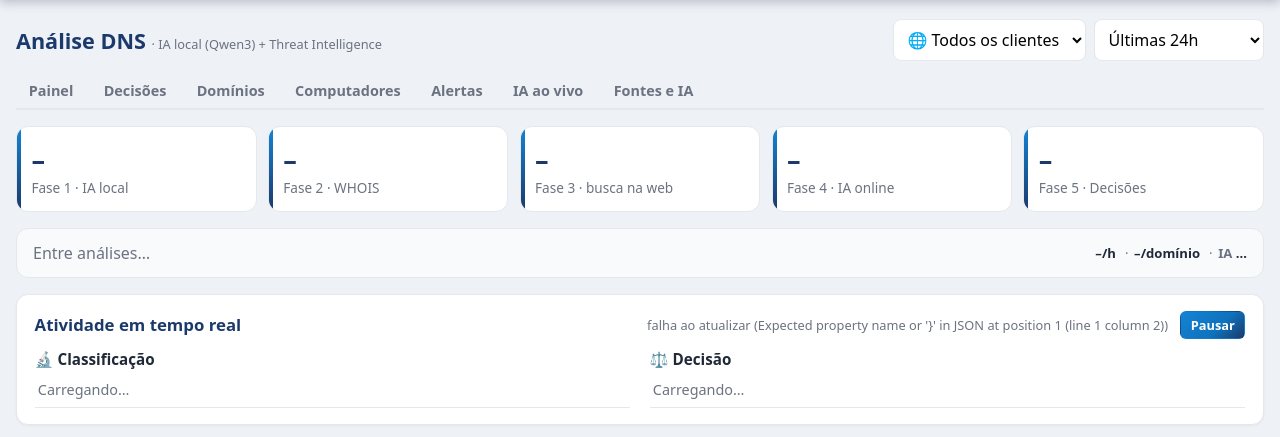
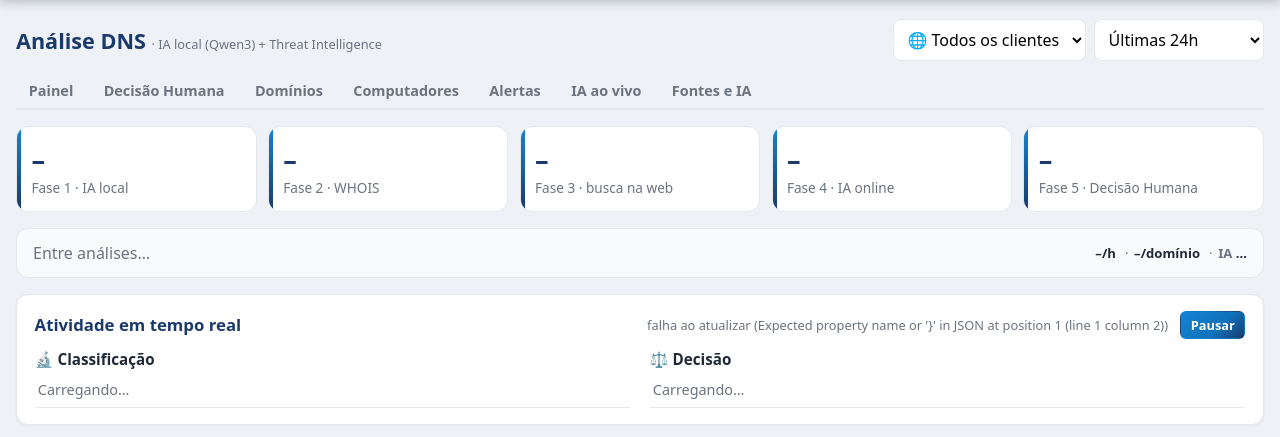
Before and after one commit to Dailison/2D-DNS-Guard, a Python web app: template web/app/templates/admin/analise/ia.html in a window 1280 px wide. Shown: the part 39-476 px from the top of the page. Run offline with Jinja, Linux system fonts and the light colour scheme; the template is opened without the code that fills it, so the values that code supplies are empty.

Commit message:
Fase 5 passa a se chamar Decisão Humana (menu, aba, card, etiqueta de origem, histórico, READMEs)
Co-Authored-By: Claude Opus 5.5 <noreply@anthropic.com>

```diff
--- a/analyzer/dnsanalyzer/api.py
+++ b/analyzer/dnsanalyzer/api.py
@@ -1652,7 +1652,7 @@ def dominio_historico(name: str):
                                                        f"{float(antes.get('confianca') or 0) * 100:.0f}%" if antes else "")})
     tl.sort(key=lambda x: x["at"] or datetime.min.replace(tzinfo=timezone.utc))
     estado = ("bloqueado (" + ", ".join(listas_atuais) + ")" if [x for x in listas_atuais if x != "para_revisar"]
-              else "em Decisões (fase 5)" if "para_revisar" in listas_atuais
+              else "na Decisão Humana (fase 5)" if "para_revisar" in listas_atuais
               else "whitelist (" + ", ".join(wl) + ")" if wl else "aprovado (fora de listas)" if d["revisado_at"] else "em análise")
     return {"domain": reg, "estado": estado, "classificacao": d["classification"], "categoria": d["category"], "servico": d["topic"],
             "recomendacao": d["corp_action"], "motivo": d["corp_reason"], "fonte": _FONTE.get(d["classified_by"], d["classified_by"]),
@@ -1663,14 +1663,14 @@ def dominio_historico(name: str):
 
 
 ORIGEM = {"f1:local": "Fase 1 · IA local", "f2:local": "Fase 2 · IA local", "f3:local": "Fase 3 · IA local",
-          "local": "IA local", "f4:online": "Fase 4 · IA online", "f5:ti": "Fase 5 · equipe de TI",
+          "local": "IA local", "f4:online": "Fase 4 · IA online", "f5:ti": "Fase 5 · Decisão Humana",
           "auto": "bloqueio automático", "regras": "regras (feeds/travas)", "catalogo": "catálogo"}
 _EVENTO_TITULO = {"aprovado": "liberado (Aprovados)", "whois_start": "Fase 2 · consultando WHOIS", "whois_done": "Fase 2 · WHOIS + IA local",
                   "whois_error": "Fase 2 · WHOIS indisponível", "search_start": "Fase 3 · buscando na web",
                   "search_done": "Fase 3 · busca na web + IA local", "search_error": "Fase 3 · busca indisponível",
                   "llm_start": "Fase 1 · IA local analisando", "llm_error": "Fase 1 · falha da IA local",
                   "online_done": "Fase 4 · IA online", "lista_add": "entrou numa lista", "lista_rem": "saiu de uma lista",
-                  "fase5": "foi para Decisões (fase 5)", "decisao": "decisão manual", "auto_block": "bloqueio automático",
+                  "fase5": "foi para a Decisão Humana (fase 5)", "decisao": "decisão manual", "auto_block": "bloqueio automático",
                   "rules_alert": "alerta das regras"}
 
 
--- a/web/app/templates/admin/analise/_base.html
+++ b/web/app/templates/admin/analise/_base.html
@@ -75,7 +75,7 @@
 </div>
 <nav class="an-tabs">
   <a href="{{ url_for('analise.painel', t=tid) }}" class="{{ 'on' if aba=='painel' }}">Painel</a>
-  <a href="{{ url_for('analise.decisoes', t=tid) }}" class="{{ 'on' if aba=='decisoes' }}">Decisões{% if fila_total %} <span class="sev high">{{ fila_total }}</span>{% endif %}</a>
+  <a href="{{ url_for('analise.decisoes', t=tid) }}" class="{{ 'on' if aba=='decisoes' }}">Decisão Humana{% if fila_total %} <span class="sev high">{{ fila_total }}</span>{% endif %}</a>
   <a href="{{ url_for('analise.dominios', t=tid) }}" class="{{ 'on' if aba=='dominios' }}">Domínios</a>
   <a href="{{ url_for('analise.computadores', t=tid) }}" class="{{ 'on' if aba=='computadores' }}">Computadores</a>
   <a href="{{ url_for('analise.alertas', t=tid) }}" class="{{ 'on' if aba=='alertas' }}">Alertas</a>
--- a/web/app/templates/admin/analise/decisoes.html
+++ b/web/app/templates/admin/analise/decisoes.html
@@ -2,7 +2,7 @@
 {% import "admin/analise/_macros.html" as m with context %}
 {% block an %}
 <div class="card">
-  <h2 style="margin-bottom:.3rem">Decisões · fase 5 <span class="mut" style="font-size:.85rem;font-weight:400">· classificação manual pela equipe de TI da 2D</span></h2>
+  <h2 style="margin-bottom:.3rem">Fase 5 · Decisão Humana <span class="mut" style="font-size:.85rem;font-weight:400">· classificação manual pela equipe de TI da 2D</span></h2>
   <p class="hint" style="margin:.2rem 0 .6rem">Todo site novo passa pela IA sozinho: <b>1</b> IA local → <b>2</b> WHOIS + IA local → <b>3</b> busca na web + IA local → <b>4</b> IA online (Gemini).
     A IA online <b>valida</b> a sugestão da IA local: com confiança, o site vai direto para a lista certa (ou para nenhuma). Aqui ficam só os que nem ela resolveu com confiança, com a lista sugerida.
     <b>✓ Aprovar sugestão da IA</b> põe cada site na lista sugerida; <b>⛔ Pôr em lista…</b> escolhe outra; <b>✅ Manter liberado</b> tira daqui sem bloquear. Tudo fica registrado como decisão.</p>
--- a/web/app/templates/admin/analise/ia.html
+++ b/web/app/templates/admin/analise/ia.html
@@ -34,7 +34,7 @@
   <div class="metric"><div class="n" id="st-whois">–</div><div class="l" title="desconhecidos que terão o WHOIS (titular, CNPJ e atividade na Receita) consultado, .br primeiro">Fase 2 · WHOIS</div></div>
   <div class="metric"><div class="n" id="st-busca">–</div><div class="l" title="desconhecidos que serão pesquisados na web (depois do WHOIS)">Fase 3 · busca na web</div></div>
   <div class="metric"><div class="n" id="st-online">–</div><div class="l" title="o que a IA local não resolveu com confiança vai para a IA online (Gemini)">Fase 4 · IA online</div></div>
-  <div class="metric"><div class="n" id="st-revisar">–</div><div class="l" title="Decisões: classificação manual pela equipe de TI">Fase 5 · Decisões</div></div>
+  <div class="metric"><div class="n" id="st-revisar">–</div><div class="l" title="classificação manual pela equipe de TI">Fase 5 · Decisão Humana</div></div>
 </div>
 
 <div class="now idle" id="now"><div class="spin"></div><div id="now-txt" class="mut">Aguardando…</div>
@@ -65,10 +65,10 @@
   var feed = document.getElementById('feed'), feedDec = document.getElementById('feedDec');
   var LROT = {{ LISTAS_ROT|tojson }};
   var DEC = {lista_add: 1, lista_rem: 1, fase5: 1, decisao: 1, auto_block: 1, lista_ia: 1, lista_recusada: 1, aprovado: 1};
-  // quem decidiu (coluna Decisão): fase 1-3 = IA local, 4 = IA online, 5 = equipe de TI
+  // quem decidiu (coluna Decisão): fase 1-3 = IA local, 4 = IA online, 5 = Decisão Humana
   var ORIGEM = {'f1:local': ['Fase 1 · IA local', 'local'], 'f2:local': ['Fase 2 · IA local', 'local'],
                 'f3:local': ['Fase 3 · IA local', 'local'], 'local': ['IA local', 'local'], 'f4:online': ['Fase 4 · IA online', 'online'],
-                'f5:ti': ['Fase 5 · equipe de TI', 'ti'], 'auto': ['Bloqueio automático', 'auto'], 'regras': ['Regras / feeds', 'regras'],
+                'f5:ti': ['Fase 5 · Decisão Humana', 'ti'], 'auto': ['Bloqueio automático', 'auto'], 'regras': ['Regras / feeds', 'regras'],
                 'catalogo': ['Catálogo', 'catalogo']};
   function origemDe(ev){   // eventos antigos (sem origem gravada): deduz pelo texto
     if (ev.origem) return ev.origem;
@@ -153,7 +153,7 @@
       if (ev.name) { body.appendChild(link(ev.name)); body.appendChild(document.createTextNode(' ')); }
       if (k === 'lista_add') { body.appendChild(document.createTextNode('entrou em ')); body.appendChild(el('span', 'lst', rot(p[0]))); }
       else if (k === 'lista_rem') { body.appendChild(document.createTextNode('saiu de ')); body.appendChild(el('span', 'lst sai', rot(p[0]))); }
-      else if (k === 'fase5') { body.appendChild(document.createTextNode('foi para ')); body.appendChild(el('span', 'lst dec', 'Decisões'));
+      else if (k === 'fase5') { body.appendChild(document.createTextNode('foi para a ')); body.appendChild(el('span', 'lst dec', 'Decisão Humana'));
         if (p[0]) body.appendChild(el('span', 'd', ' · sugestão: ' + rot(p[0]))); }
       else { body.appendChild(el('span', 'lst ' + (/manteve liberado|nenhuma lista|tirou/.test(p[1]) ? 'sai' : ''), 'decisão manual')); }
       if (p[1]) { body.appendChild(el('br')); body.appendChild(el('span', 'd', p[1])); }
--- a/web/app/templates/admin/analise/painel.html
+++ b/web/app/templates/admin/analise/painel.html
@@ -37,7 +37,7 @@
 
   {% if fila and fila.total %}
   <div class="card" style="border-left:4px solid #ea580c">
-    <h2>Decisões · fase 5 <span class="mut" style="font-size:.8rem;font-weight:400">· {{ fila.total }} site(s) que a IA não resolveu com confiança (fases 1 a 4)</span>
+    <h2>Fase 5 · Decisão Humana <span class="mut" style="font-size:.8rem;font-weight:400">· {{ fila.total }} site(s) que a IA não resolveu com confiança (fases 1 a 4)</span>
       <a class="mut" style="font-size:.8rem;font-weight:400;float:right" href="{{ url_for('analise.decisoes', t=tid) }}">decidir →</a></h2>
     <table><thead><tr><th>Domínio</th><th>IA</th><th>Sugestão da IA</th><th class="num">Consultas</th></tr></thead><tbody>
     {% for i in fila['items'] %}
--- a/web/app/templates/admin/listas_categoria.html
+++ b/web/app/templates/admin/listas_categoria.html
@@ -21,7 +21,7 @@
       <b>{{ rot.get(cat, cat) }}</b> —
       {% if cat == 'outros_bloqueios' %}lista manual. Os sites daqui passam pelas fases da IA: com certeza, saem para a lista certa; sem certeza, ficam aqui (bloqueados) com a sugestão — aprove abaixo.
       {% elif tipo.get(cat) == 'manual' %}lista manual: a IA não põe sites aqui sozinha (só sugere outra lista quando for o caso).
-      {% else %}a IA põe aqui os sites desta lista quando tem certeza (fases 1 a 3 = IA local com WHOIS e busca na web; fase 4 = IA online); se nenhuma fase tiver certeza, vão para <a href="{{ url_for('analise.decisoes') }}">Decisões</a> (fase 5, manual). Dá para adicionar e tirar à mão.{{ ' ⚡ = lista de risco.' if cat in LISTAS_RISCO }}{% endif %}
+      {% else %}a IA põe aqui os sites desta lista quando tem certeza (fases 1 a 3 = IA local com WHOIS e busca na web; fase 4 = IA online); se nenhuma fase tiver certeza, vão para a <a href="{{ url_for('analise.decisoes') }}">Decisão Humana</a> (fase 5). Dá para adicionar e tirar à mão.{{ ' ⚡ = lista de risco.' if cat in LISTAS_RISCO }}{% endif %}
       <br>Aplicada em: {% if emp_com %}<b>{{ emp_com|map(attribute='nome')|join(', ') }}</b>{% else %}<b>nenhuma empresa</b>{% endif %}{% if default_tem %} + <b>redes sem cadastro</b>{% endif %}. O DNS baixa as listas de novo a cada 1 h{% if pulso and pulso.last_at %} (última busca desta lista: {{ pulso.last_at|dt_sp }}, {{ pulso.last_n }} domínios){% elif emp_com or default_tem %} — <b style="color:#b91c1c">o DNS ainda não buscou esta lista</b>{% endif %}.
     </p>
     <div style="display:flex;gap:.4rem;align-items:flex-end;flex-wrap:wrap">
--- a/web/app/templates/base.html
+++ b/web/app/templates/base.html
@@ -85,7 +85,7 @@
       {% if adm %}
       {% if config.ANALYZER_ENABLED %}
       <a href="{{ url_for('analise.painel') }}" class="{{ 'on' if request.blueprint == 'analise' and request.endpoint not in ('analise.empresas', 'analise.decisoes') }}">Análise (IA)</a>
-      <a href="{{ url_for('analise.decisoes') }}" class="{{ 'on' if request.endpoint == 'analise.decisoes' }}">Decisões</a>{% endif %}
+      <a href="{{ url_for('analise.decisoes') }}" class="{{ 'on' if request.endpoint == 'analise.decisoes' }}">Decisão Humana</a>{% endif %}
       {% if config.TECHNITIUM_ENABLED %}
       <a href="{{ url_for('analise.empresas') }}" class="{{ 'on' if request.endpoint == 'analise.empresas' }}">Empresas</a>
       <a href="{{ url_for('admin.listas_categoria') }}" class="{{ 'on' if request.endpoint == 'admin.listas_categoria' }}">Domínios bloqueados</a>
```
Also changed, not shown: README.md, analyzer/README.md.
